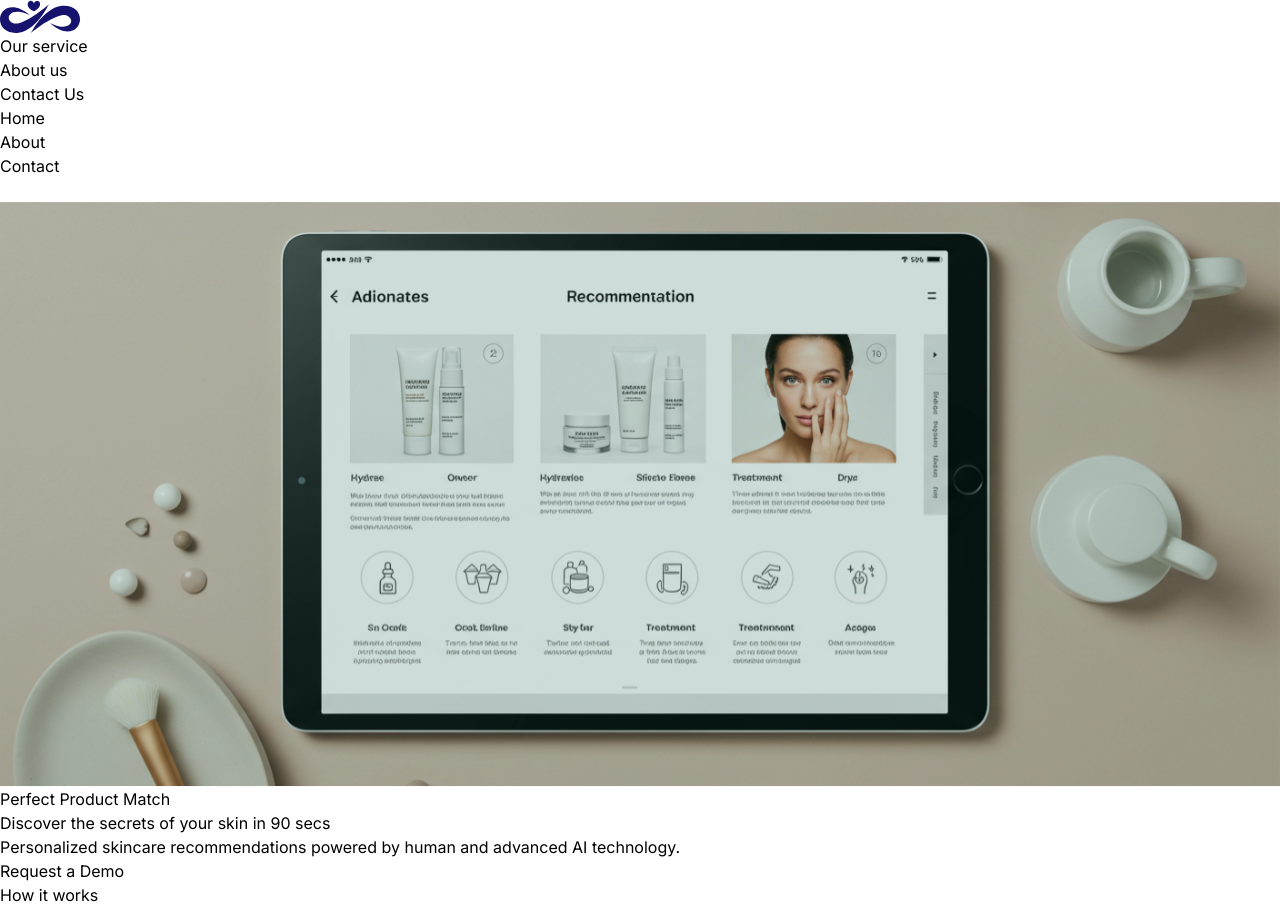
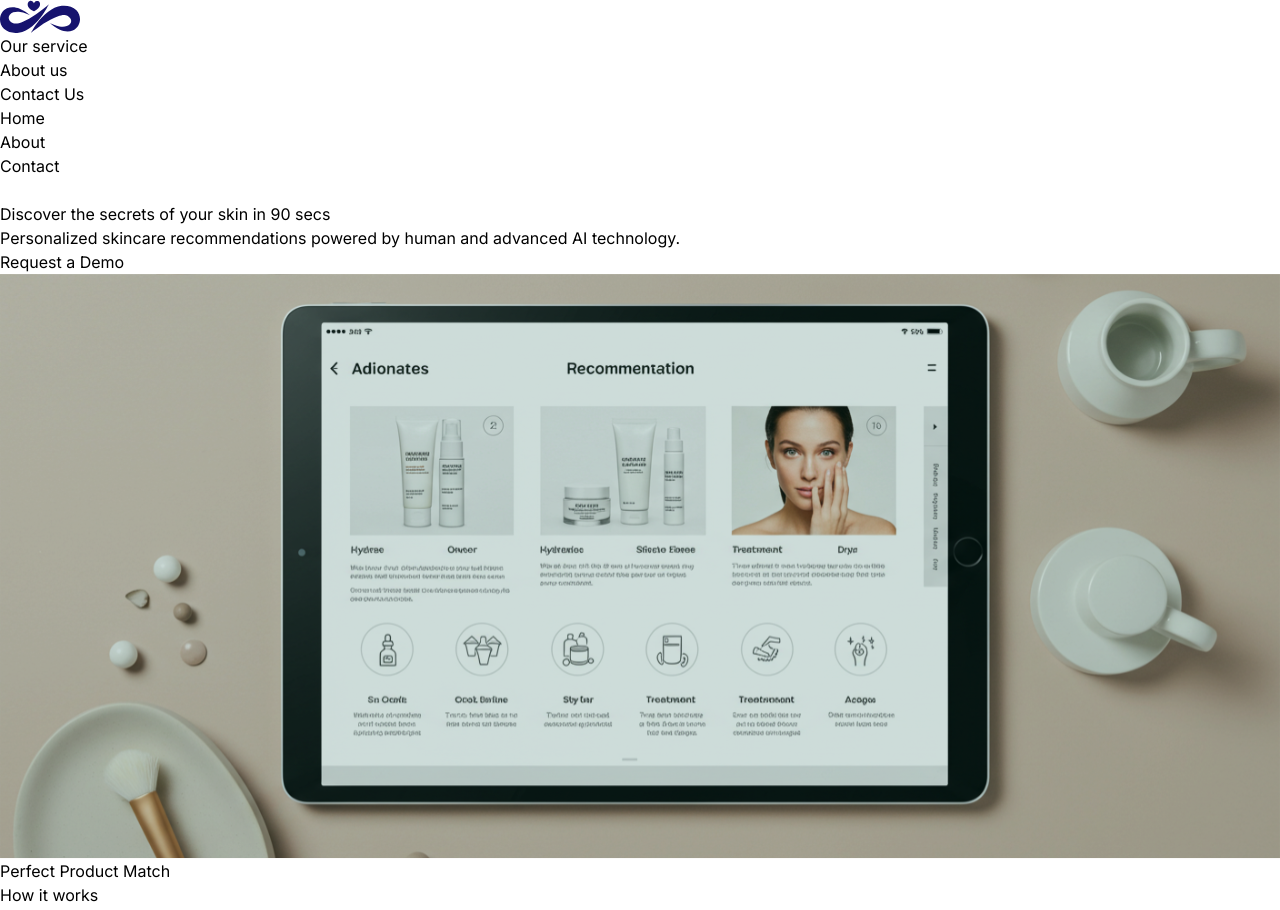
Before and after one commit to ajanieniolasolomon/haut, a Next.js app: page / in a window 1280 px wide. Shown: the top 910 px of the page. Built offline with nearby package versions, Linux system fonts and the light colour scheme.

Commit message:
update spacing

```diff
--- a/app/page.jsx
+++ b/app/page.jsx
@@ -9,7 +9,7 @@ import React, { useState } from "react";
 // import supportedByImages from "@/data/supportedBy";
 
 export default function Home() {
-  const textToType = "Discover the secrets of your skin in 90 secs";
+  const textToType = "Discover the secrets of your skin in  90 secs";
   const subText =
     "Personalized skincare recommendations powered by human and advanced AI technology.";
   const [subtextStarted, setSubtextStarted] = useState(false);
@@ -23,13 +23,10 @@ export default function Home() {
     <div className=" ">
 
 
-          <div className="p-[5%] md:mt-20 mt-0   relative">
-        <ImageSlider />
-      </div>
 
-      <div className=" bg-white  to-[#e9e6ff]  md:h-[55vh]  h-[40vh] justify-center  flex flex-col  items-center ">
+      <div className=" bg-white  to-[#e9e6ff]  md:h-[55vh]  h-[30vh] justify-center  mt-12 md:mb-2 mb-12   flex flex-col  items-center ">
         <div className="text-center md:px-4 px-0  md:w-[1074px] w-[327px]">
-          <h1 className="md:text-[63px] text-[24px] text-[#282828] capitalize  font-[700] font-lexend">
+          <h1 className="md:text-[63px] text-[33px] text-[#282828] capitalize  font-[700] font-lexend">
             <Typewriter
               text={textToType}
               speed={30}
@@ -51,6 +48,11 @@ export default function Home() {
             Request a Demo
           </a>
         </div>
+      </div>
+
+
+      <div className="p-[5%] md:mt-20 mt-0   relative">
+        <ImageSlider />
       </div>
 
       <div className="bg-white w-[100%] p-[5%] flex flex-col">
--- a/components/Typewriter.jsx
+++ b/components/Typewriter.jsx
@@ -1,9 +1,6 @@
-/* eslint-disable react/prop-types */
-"use client"
 import React, { useState, useEffect, useRef } from "react";
 
 const Typewriter = ({ text, speed = 50, delay = 0, onComplete }) => {
-  // Add onComplete callback
   const [displayedText, setDisplayedText] = useState("");
   const [currentIndex, setCurrentIndex] = useState(0);
   const [cursorVisible, setCursorVisible] = useState(true);
@@ -16,35 +13,37 @@ const Typewriter = ({ text, speed = 50, delay = 0, onComplete }) => {
         setCurrentIndex(currentIndex + 1);
       } else {
         clearTimeout(timeoutRef.current);
-        setCursorVisible(false); // Hide cursor when typing is done
+        setCursorVisible(false);
         if (onComplete) {
-          onComplete(); // Call the callback when typing is finished
+          onComplete();
         }
       }
     }, speed);
 
     return () => clearTimeout(timeoutRef.current);
-  }, [currentIndex, text, speed, onComplete]); // Add onComplete to dependency array
+  }, [currentIndex, text, speed, onComplete]);
 
   useEffect(() => {
     if (delay > 0) {
       const initialTimeout = setTimeout(() => {
-        setCurrentIndex(0); // Start typing after the delay
-        setCursorVisible(true); // Show cursor after the delay
+        setCurrentIndex(0);
+        setCursorVisible(true);
       }, delay);
 
       return () => clearTimeout(initialTimeout);
     } else {
-      setCurrentIndex(0); // Start typing immediately
-      setCursorVisible(true); // Show cursor immediately
+      setCurrentIndex(0);
+      setCursorVisible(true);
     }
   }, [text, delay]);
 
+  const formattedText = displayedText.replace(
+    /90 secs/g,
+    "<span class='text-secondary'>90 secs</span>"
+  );
+
   return (
-    <span className="typewriter">
-      {displayedText}
-      {cursorVisible && <span className="cursor">|</span>}
-    </span>
+    <span className="typewriter" dangerouslySetInnerHTML={{ __html: formattedText }} />
   );
 };
 
```
